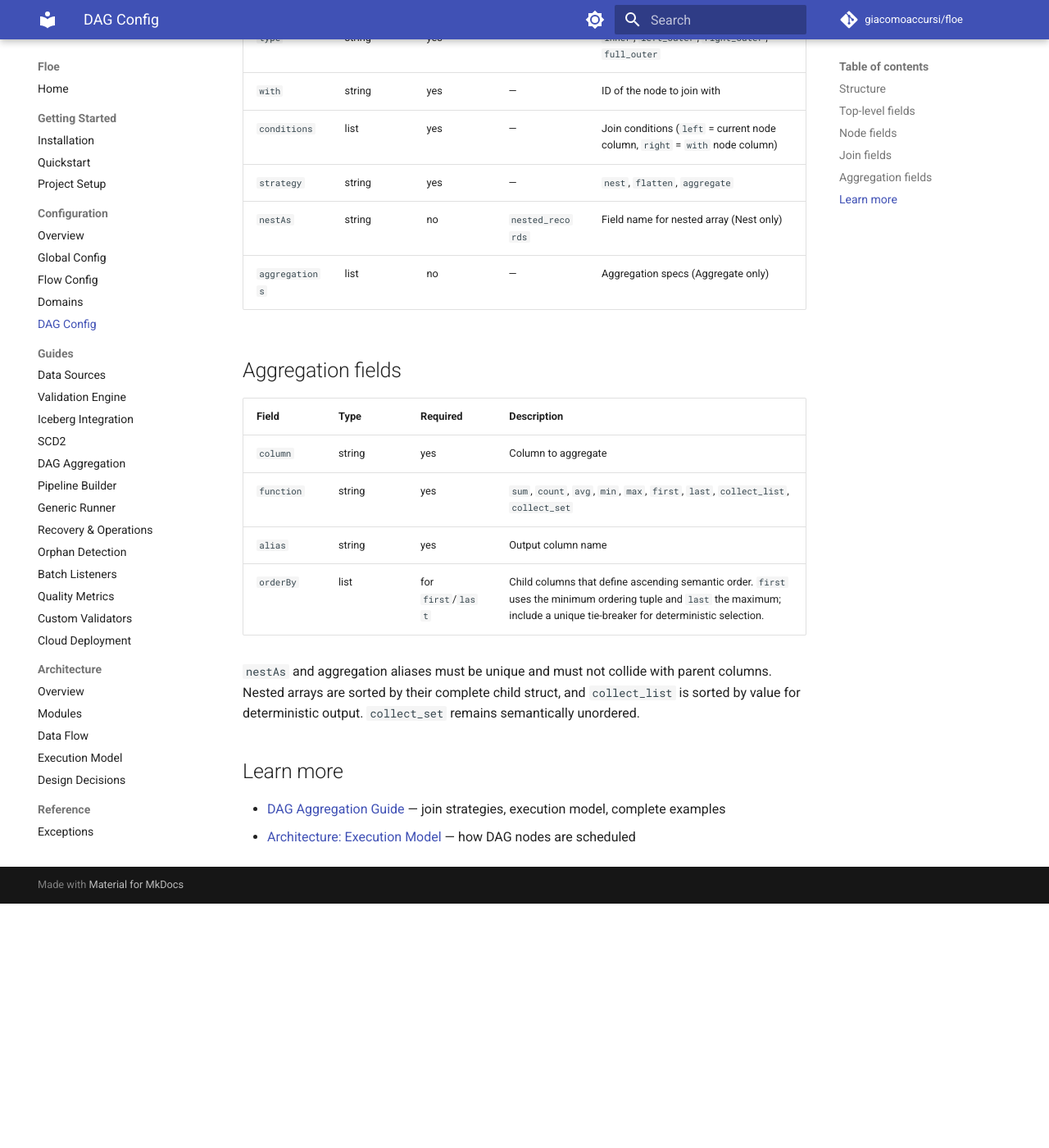
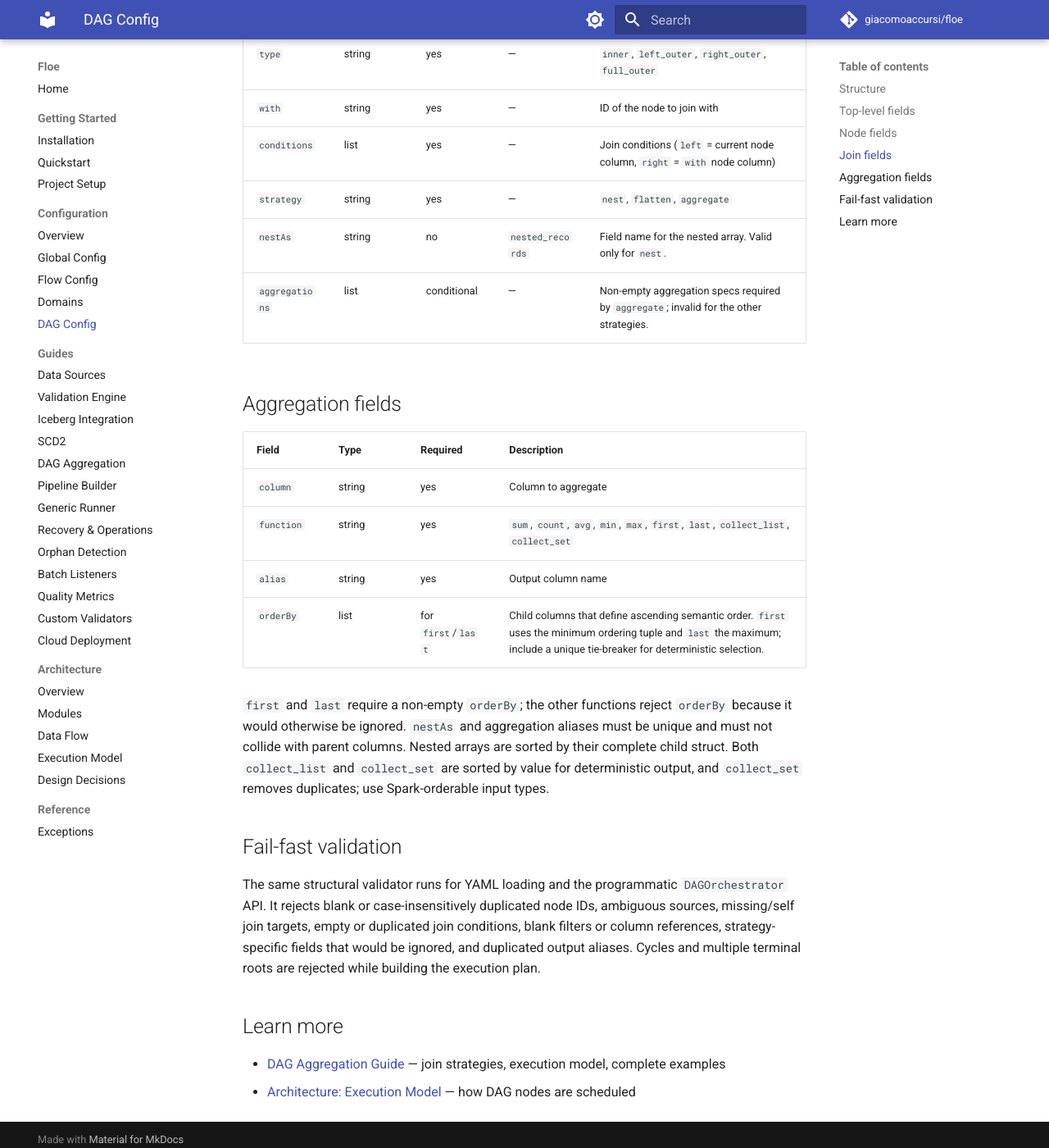
Before and after one commit to giacomoaccursi/Floe, an MkDocs documentation site: the page built from site-docs/configuration/dag.md, in a window 1280 px wide and 1400 px high, scrolled down 1875 px. Shown: the whole window at 82% size. Built offline with MkDocs 1.6.1 and Material for MkDocs 9.7.7, drawn with Linux system fonts in a browser that asks for light colours; comment, search, counter and statistics services are not loaded; before the commit the page ends 2977 px from its top, so only the background shows below that; some of the changed text lies outside the part shown.

Commit message:
docs: clarify dag validation contracts

```diff
--- a/site-docs/configuration/dag.md
+++ b/site-docs/configuration/dag.md
@@ -46,8 +46,8 @@ nodes:
 |-------|------|----------|---------|-------------|
 | `id` | string | yes | — | Unique node identifier |
 | `description` | string | no | `""` | Human-readable description |
-| `sourceFlow` | string | conditional | — | Source flow name. Required if `sourceTable` is not set. |
-| `sourceTable` | string | conditional | — | Full Iceberg table name. Use instead of `sourceFlow` for external tables. |
+| `sourceFlow` | string | conditional | — | Source flow name. Configure exactly one of `sourceFlow` and `sourceTable`. |
+| `sourceTable` | string | conditional | — | Full Iceberg table name for an external table. Configure exactly one of `sourceFlow` and `sourceTable`. |
 | `joins` | list | no | `[]` | List of join configurations. Dependencies are inferred automatically. |
 | `select` | list | no | all columns | Columns to select from source data |
 | `filters` | list | no | none | SQL filter expressions |
@@ -60,8 +60,8 @@ nodes:
 | `with` | string | yes | — | ID of the node to join with |
 | `conditions` | list | yes | — | Join conditions (`left` = current node column, `right` = `with` node column) |
 | `strategy` | string | yes | — | `nest`, `flatten`, `aggregate` |
-| `nestAs` | string | no | `nested_records` | Field name for nested array (Nest only) |
-| `aggregations` | list | no | — | Aggregation specs (Aggregate only) |
+| `nestAs` | string | no | `nested_records` | Field name for the nested array. Valid only for `nest`. |
+| `aggregations` | list | conditional | — | Non-empty aggregation specs required by `aggregate`; invalid for the other strategies. |
 
 ## Aggregation fields
 
@@ -72,7 +72,11 @@ nodes:
 | `alias` | string | yes | Output column name |
 | `orderBy` | list | for `first`/`last` | Child columns that define ascending semantic order. `first` uses the minimum ordering tuple and `last` the maximum; include a unique tie-breaker for deterministic selection. |
 
-`nestAs` and aggregation aliases must be unique and must not collide with parent columns. Nested arrays are sorted by their complete child struct, and `collect_list` is sorted by value for deterministic output. `collect_set` remains semantically unordered.
+`first` and `last` require a non-empty `orderBy`; the other functions reject `orderBy` because it would otherwise be ignored. `nestAs` and aggregation aliases must be unique and must not collide with parent columns. Nested arrays are sorted by their complete child struct. Both `collect_list` and `collect_set` are sorted by value for deterministic output, and `collect_set` removes duplicates; use Spark-orderable input types.
+
+## Fail-fast validation
+
+The same structural validator runs for YAML loading and the programmatic `DAGOrchestrator` API. It rejects blank or case-insensitively duplicated node IDs, ambiguous sources, missing/self join targets, empty or duplicated join conditions, blank filters or column references, strategy-specific fields that would be ignored, and duplicated output aliases. Cycles and multiple terminal roots are rejected while building the execution plan.
 
 ## Learn more
 
```
Also changed, not shown: site-docs/architecture/modules.md (+1 -1 lines), site-docs/guides/dag-aggregation.md (+6 -6 lines).
